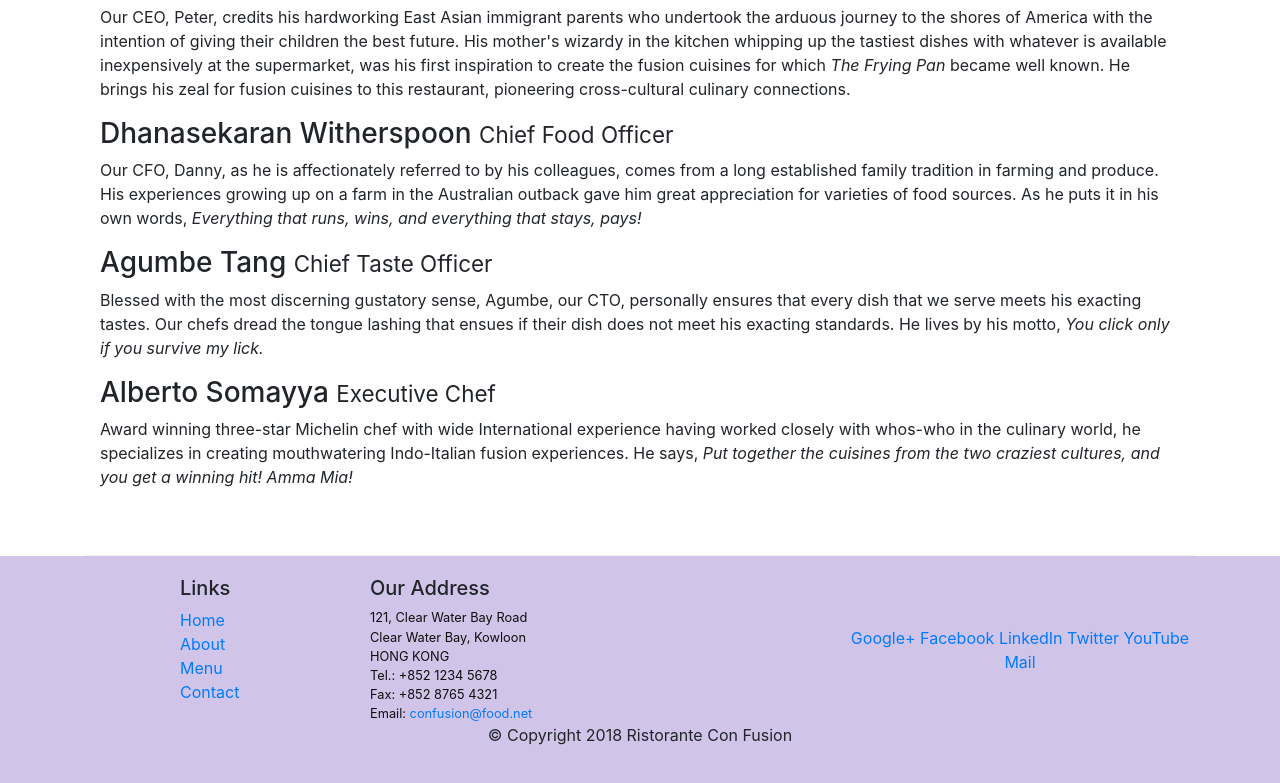
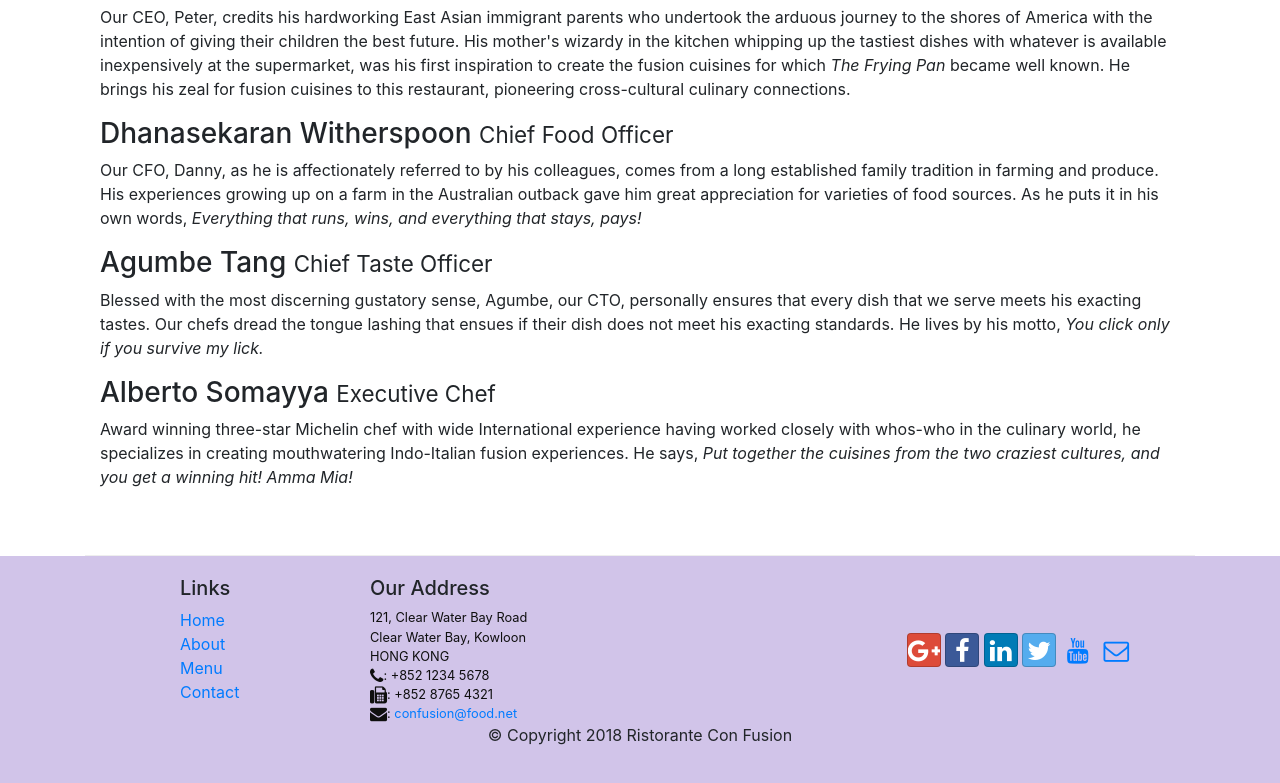
Before and after one commit to ChanitaIvanova/bootstrap4-conFusion, a website: page aboutus.html in a window 1280 px wide. Shown: the part 998-1781 px from the top of the page. Drawn offline with nearby package versions, Linux system fonts and the light colour scheme.

Commit message:
Adding icon fonts

```diff
--- a/aboutus.html
+++ b/aboutus.html
@@ -6,8 +6,10 @@
   <meta name="viewport" content="width=device-width, initial-scale=1, shrink-to-fit=no">
   <meta http-equiv="x-ua-compatible" content="ie=edge">
 
-  <!-- Bootstrap CSS -->
+  <!-- Third party CSS -->
   <link rel="stylesheet" href="node_modules/bootstrap/dist/css/bootstrap.min.css">
+  <link rel="stylesheet" href="node_modules/font-awesome/css/font-awesome.min.css">
+  <link rel="stylesheet" href="node_modules/bootstrap-social/bootstrap-social.css">
   <!-- Custom CSS -->
   <link rel="stylesheet" href="css/styles.css">
   <title>Ristorante Con Fusion: About Us</title>
@@ -23,16 +25,16 @@
       <div class="collapse navbar-collapse" id="Navbar">
         <ul class="navbar-nav mr-auto">
           <li class="nav-item">
-            <a class="nav-link" href="./index.html">Home</a>
+            <a class="nav-link" href="./index.html"><span class="fa fa-home fa-lg"></span> Home</a>
           </li>
           <li class="nav-item active">
-            <a class="nav-link" href="#">About</a>
+            <a class="nav-link" href="#"><span class="fa fa-info fa-lg"></span> About</a>
           </li>
           <li class="nav-item">
-            <a class="nav-link" href="#">Menu</a>
+            <a class="nav-link" href="#"><span class="fa fa-list fa-lg"></span> Menu</a>
           </li>
           <li class="nav-item">
-            <a class="nav-link" href="#">Contact</a>
+            <a class="nav-link" href="#"><span class="fa fa-address-card fa-lg"></span> Contact</a>
           </li>
         </ul>
       </div>
@@ -107,19 +109,19 @@
     		              121, Clear Water Bay Road<br>
     		              Clear Water Bay, Kowloon<br>
     		              HONG KONG<br>
-    		              Tel.: +852 1234 5678<br>
-    		              Fax: +852 8765 4321<br>
-    		              Email: <a href="mailto:confusion@food.net">confusion@food.net</a>
+                     <i class="fa fa-phone fa-lg"></i>: +852 1234 5678<br>
+                     <i class="fa fa-fax fa-lg"></i>: +852 8765 4321<br>
+                     <i class="fa fa-envelope fa-lg"></i>: <a href="mailto:confusion@food.net">confusion@food.net</a>
     		           </address>
                 </div>
                 <div class="col-12 col-sm-4 align-self-center">
                     <div class="text-center">
-                        <a href="http://google.com/+">Google+</a>
-                        <a href="http://www.facebook.com/profile.php?id=">Facebook</a>
-                        <a href="http://www.linkedin.com/in/">LinkedIn</a>
-                        <a href="http://twitter.com/">Twitter</a>
-                        <a href="http://youtube.com/">YouTube</a>
-                        <a href="mailto:">Mail</a>
+                      <a class="btn btn-social-icon btn-google" href="http://google.com/+"><i class="fa fa-google-plus fa-lg"></i></a>
+                      <a class="btn btn-social-icon btn-facebook" href="http://www.facebook.com/profile.php?id="><i class="fa fa-facebook fa-lg"></i></a>
+                      <a class="btn btn-social-icon btn-linkedin" href="http://www.linkedin.com/in/"><i class="fa fa-linkedin fa-lg"></i></a>
+                      <a class="btn btn-social-icon btn-twitter" href="http://twitter.com/"><i class="fa fa-twitter fa-lg"></i></a>
+                      <a class="btn btn-social-icon btn-youtube" href="http://youtube.com/"><i class="fa fa-youtube fa-lg"></i></a>
+                      <a class="btn btn-social-icon" href="mailto:"><i class="fa fa-envelope-o fa-lg"></i></a>
                     </div>
                 </div>
            </div>
--- a/package.json
+++ b/package.json
@@ -15,6 +15,8 @@
   },
   "dependencies": {
     "bootstrap": "^4.0.0",
+    "bootstrap-social": "^5.1.1",
+    "font-awesome": "^4.7.0",
     "jquery": "^3.3.1",
     "popper.js": "^1.12.9"
   }
```
Also changed, not shown: index.html (+16 -14 lines).
